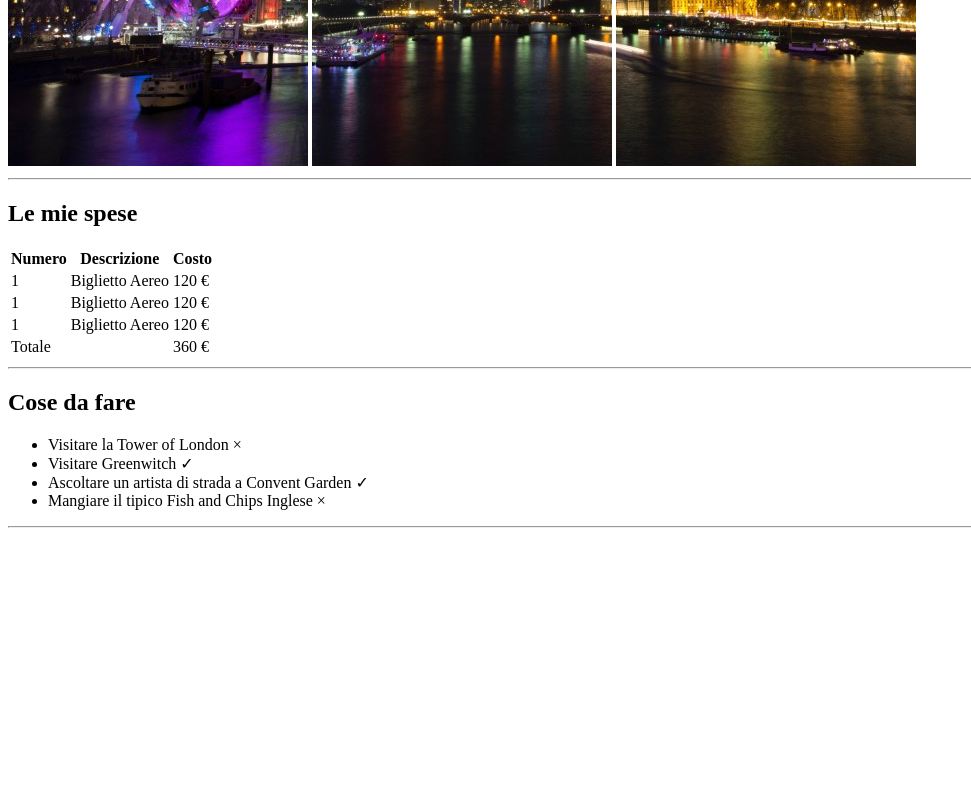
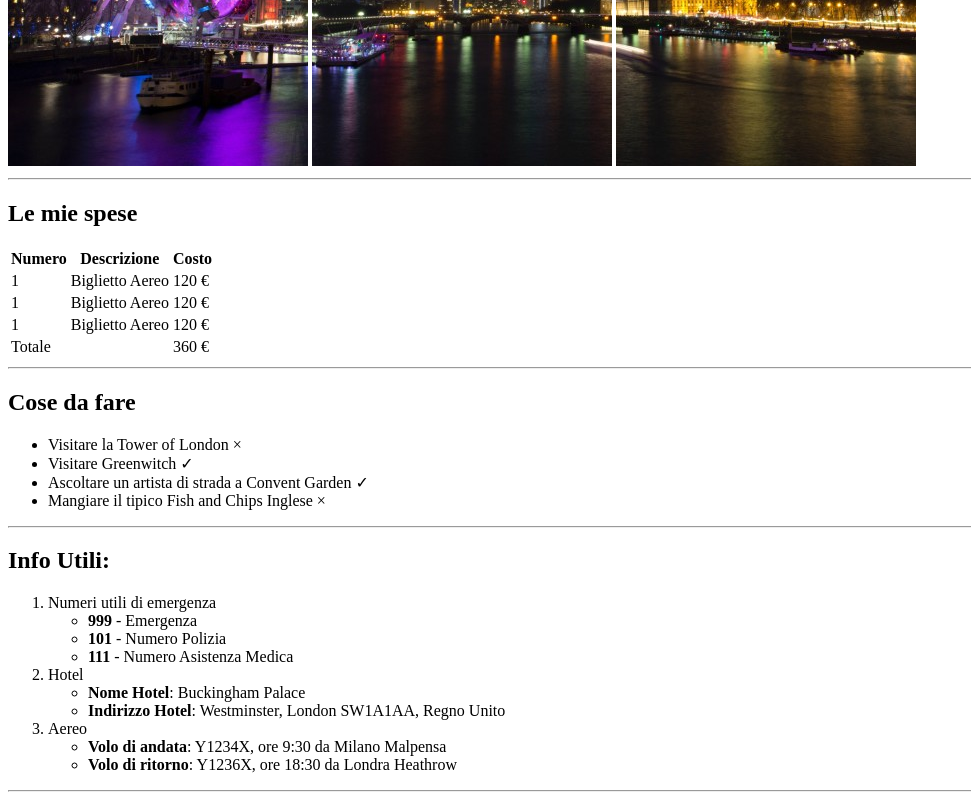
Before and after one commit to ValerioDiBiagio/html-london-trip, a plain HTML site: page index.html in a window 1280 px wide. Shown: the part 514-1314 px from the top of the page, without its empty margins (0-971 px from the left). Before the commit the page ends 1050 px from the top, so only its background shows below. Drawn offline with Linux system fonts and the light colour scheme.

Commit message:
feat: add info

```diff
--- a/index.html
+++ b/index.html
@@ -59,6 +59,7 @@
            </table>
            <hr>
         </div>
+         <div>
             <!-- Cose da fare -->
             <h2>Cose da fare</h2>
             <ul>
@@ -69,8 +70,30 @@
             </ul>
             <!-- /Cose da fare -->
             <hr>
+        </div>
         <div>
-
+        <!-- Info utili -->
+         <h2>Info Utili:</h2>
+         <ol>
+            <li>Numeri utili di emergenza</li>
+            <ul>
+                <li><strong>999</strong> - Emergenza</li>
+                <li><strong>101</strong> - Numero Polizia</li>
+                <li><strong>111</strong> - Numero Asistenza Medica</li>
+            </ul>
+            <li>Hotel</li>
+            <ul>
+                <li><strong>Nome Hotel</strong>: Buckingham Palace</li>
+                <li><strong>Indirizzo Hotel</strong>: Westminster, London SW1A1AA, Regno Unito</li>
+            </ul>
+            <li>Aereo</li>
+            <ul>
+                <li><strong>Volo di andata</strong>: Y1234X, ore 9:30 da Milano Malpensa</li>
+                <li><strong>Volo di ritorno</strong>: Y1236X, ore 18:30 da Londra Heathrow</li>
+            </ul>
+        </ol>
+        <!-- /Info utili -->
+         <hr>
         </div>
 
 
```
Lines whose indentation alone changed are shown as unchanged.
